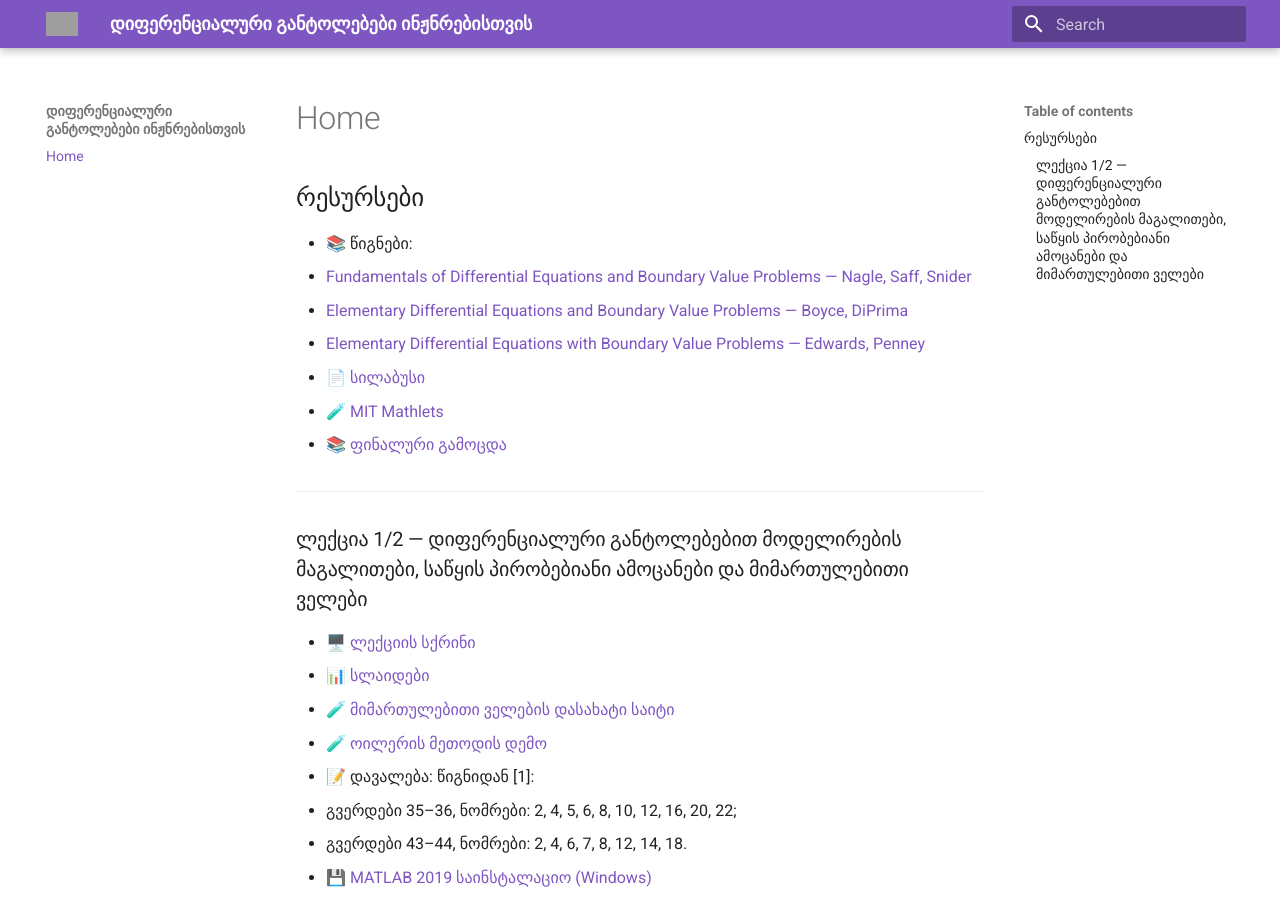
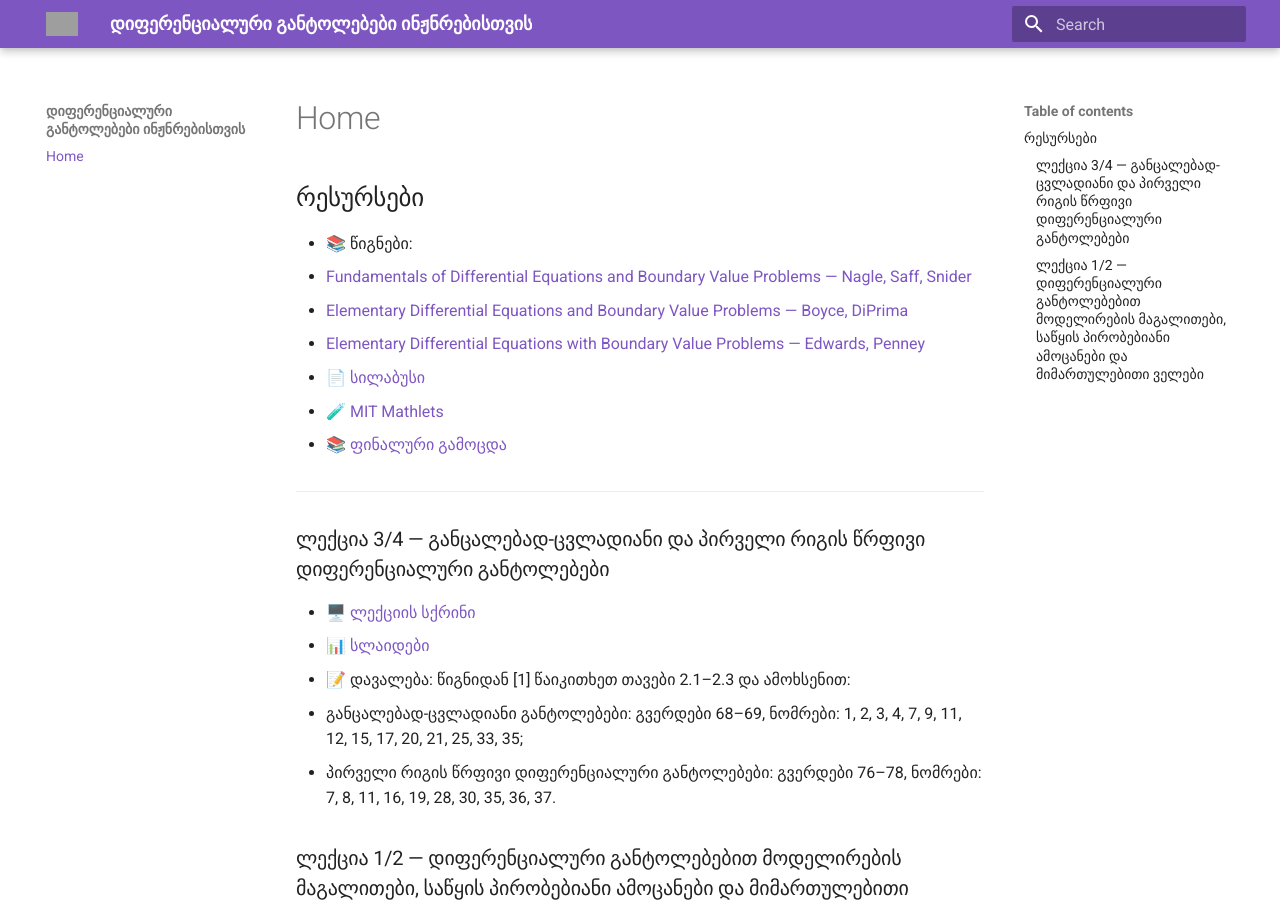
Before and after one commit to gugavar/differential-equations-fall-2026-freeuni, an MkDocs documentation site: the page built from docs/index.md, in a window 1280 px wide and 900 px high. Built offline with MkDocs 1.6.1 and Material for MkDocs 9.7.7, drawn with Linux system fonts in a browser that asks for light colours; grey boxes are pictures that could not be loaded.

Commit message:
Update index.md

```diff
--- a/docs/index.md
+++ b/docs/index.md
@@ -11,6 +11,13 @@
 - 📚 [ფინალური გამოცდა](https://docs.google.com/document/d/1Kjx_Z24V12TaFEiiFi8YF6YbRBYTKSX3/edit?ouid=115006867327811336984&rtpof=true&sd=true&usp=drive_link)
 
 ---
+### ლექცია 3/4 — განცალებად-ცვლადიანი და პირველი რიგის წრფივი დიფერენციალური განტოლებები
+
+- 🖥️ [ლექციის სქრინი](https://drive.google.com/file/d/1GuEQtD5s6K2NHvflD7EJjA-9onWyORn3/view?usp=drive_link)
+- 📊 [სლაიდები](https://drive.google.com/file/d/1W8_E1q13oxpIycH6MH0kFEidxCNSIxXh/view?usp=share_link)
+- 📝 დავალება: წიგნიდან [1] წაიკითხეთ თავები 2.1–2.3 და ამოხსენით:
+  - განცალებად-ცვლადიანი განტოლებები: გვერდები 68–69, ნომრები: 1, 2, 3, 4, 7, 9, 11, 12, 15, 17, 20, 21, 25, 33, 35;
+  - პირველი რიგის წრფივი დიფერენციალური განტოლებები: გვერდები 76–78, ნომრები: 7, 8, 11, 16, 19, 28, 30, 35, 36, 37.
 
 ### ლექცია 1/2 — დიფერენციალური განტოლებებით მოდელირების მაგალითები, საწყის პირობებიანი ამოცანები და მიმართულებითი ველები
 
```
